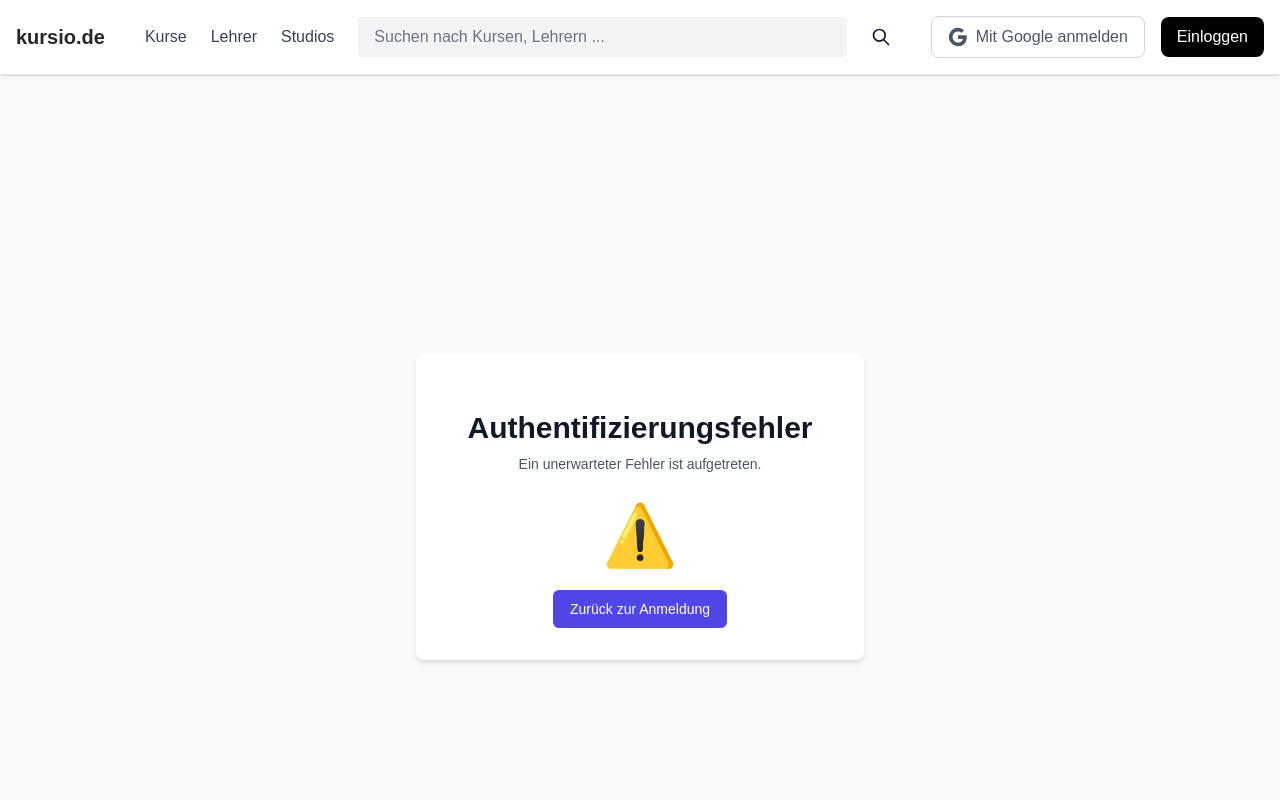
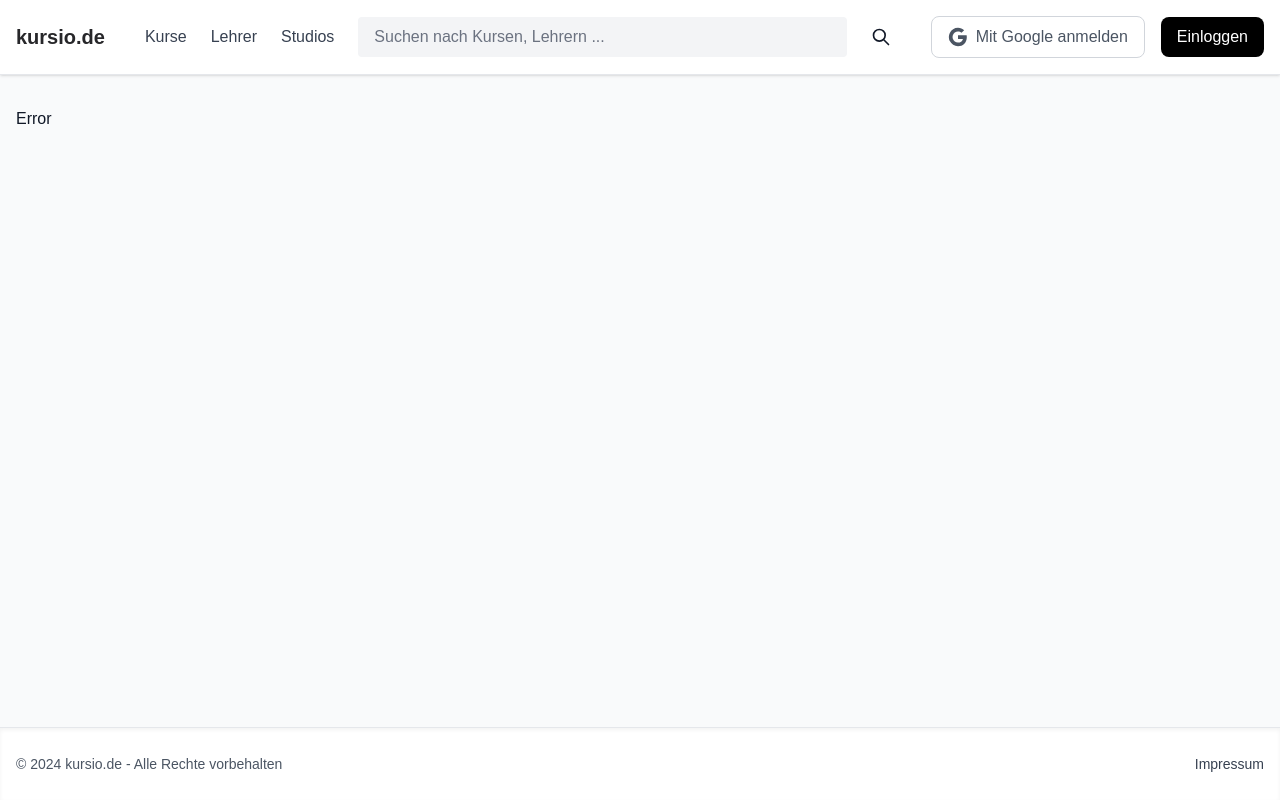
Before and after one commit to benjaminmock/pseo-blog, a Next.js app: page /auth/error in a window 1280 px wide. Shown: the top 800 px of the page. Built offline with nearby package versions, Linux system fonts and the light colour scheme; no server answers.

Commit message:
add new linkedin config

```diff
--- a/src/app/auth/error/page.tsx
+++ b/src/app/auth/error/page.tsx
@@ -1,46 +1,50 @@
 "use client";
 
-import { useSearchParams } from "next/navigation";
-import Link from "next/link";
+// import { useSearchParams } from "next/navigation";
+// import Link from "next/link";
+
+// export default function AuthErrorPage() {
+//   const searchParams = useSearchParams();
+//   const error = searchParams.get("error");
+
+//   const getErrorMessage = (errorCode: string | null) => {
+//     switch (errorCode) {
+//       case "Configuration":
+//         return "Es liegt ein Problem mit der Server-Konfiguration vor.";
+//       case "AccessDenied":
+//         return "Der Zugriff wurde verweigert.";
+//       case "Verification":
+//         return "Der Verifizierungslink ist ungültig oder abgelaufen.";
+//       case "OAuthCallback":
+//         return "Es gab ein Problem bei der Anmeldung mit LinkedIn. Bitte versuchen Sie es erneut.";
+//       default:
+//         return "Ein unerwarteter Fehler ist aufgetreten.";
+//     }
+//   };
+
+//   return (
+//     <div className="min-h-screen flex items-center justify-center bg-gray-50 py-12 px-4 sm:px-6 lg:px-8">
+//       <div className="max-w-md w-full space-y-8 bg-white p-8 rounded-lg shadow-md">
+//         <div className="text-center">
+//           <h2 className="mt-6 text-3xl font-bold text-gray-900">
+//             Authentifizierungsfehler
+//           </h2>
+//           <p className="mt-2 text-sm text-gray-600">{getErrorMessage(error)}</p>
+//           <div className="mt-8 text-6xl">⚠️</div>
+//           <div className="mt-6">
+//             <Link
+//               href="/login"
+//               className="inline-flex items-center justify-center px-4 py-2 border border-transparent text-sm font-medium rounded-md text-white bg-indigo-600 hover:bg-indigo-700 focus:outline-none focus:ring-2 focus:ring-offset-2 focus:ring-indigo-500"
+//             >
+//               Zurück zur Anmeldung
+//             </Link>
+//           </div>
+//         </div>
+//       </div>
+//     </div>
+//   );
+// }
 
 export default function AuthErrorPage() {
-  const searchParams = useSearchParams();
-  const error = searchParams.get("error");
-
-  const getErrorMessage = (errorCode: string | null) => {
-    switch (errorCode) {
-      case "Configuration":
-        return "Es liegt ein Problem mit der Server-Konfiguration vor.";
-      case "AccessDenied":
-        return "Der Zugriff wurde verweigert.";
-      case "Verification":
-        return "Der Verifizierungslink ist ungültig oder abgelaufen.";
-      case "OAuthCallback":
-        return "Es gab ein Problem bei der Anmeldung mit LinkedIn. Bitte versuchen Sie es erneut.";
-      default:
-        return "Ein unerwarteter Fehler ist aufgetreten.";
-    }
-  };
-
-  return (
-    <div className="min-h-screen flex items-center justify-center bg-gray-50 py-12 px-4 sm:px-6 lg:px-8">
-      <div className="max-w-md w-full space-y-8 bg-white p-8 rounded-lg shadow-md">
-        <div className="text-center">
-          <h2 className="mt-6 text-3xl font-bold text-gray-900">
-            Authentifizierungsfehler
-          </h2>
-          <p className="mt-2 text-sm text-gray-600">{getErrorMessage(error)}</p>
-          <div className="mt-8 text-6xl">⚠️</div>
-          <div className="mt-6">
-            <Link
-              href="/login"
-              className="inline-flex items-center justify-center px-4 py-2 border border-transparent text-sm font-medium rounded-md text-white bg-indigo-600 hover:bg-indigo-700 focus:outline-none focus:ring-2 focus:ring-offset-2 focus:ring-indigo-500"
-            >
-              Zurück zur Anmeldung
-            </Link>
-          </div>
-        </div>
-      </div>
-    </div>
-  );
+  return <div>Error</div>;
 }
--- a/src/auth.ts
+++ b/src/auth.ts
@@ -86,41 +86,41 @@ export const authOptions: AuthOptions = {
     //     },
     //   },
     // }),
+
     LinkedIn({
       clientId: process.env.LINKEDIN_CLIENT_ID!,
       clientSecret: process.env.LINKEDIN_CLIENT_SECRET!,
       authorization: {
+        url: "https://www.linkedin.com/oauth/v2/authorization",
+        params: { scope: "openid profile email" },
+      },
+      token: "https://www.linkedin.com/oauth/v2/accessToken",
+      client: {
+        token_endpoint_auth_method: "client_secret_post",
+      },
+      userinfo: {
+        url: "https://api.linkedin.com/v2/me",
         params: {
-          scope: "profile email", // ❌ Removed "openid" to avoid OpenID validation errors
+          projection: `(id,localizedFirstName,localizedLastName,profilePicture(displayImage~digitalmediaAsset:playableStreams))`,
         },
       },
-      idToken: false, // ✅ Explicitly disable ID token handling
-      userinfo: {
-        url: "https://api.linkedin.com/v2/me", // Correct LinkedIn API endpoint
-      },
       async profile(profile, tokens) {
-        const emailRes = await fetch(
+        const emailResponse = await fetch(
           "https://api.linkedin.com/v2/emailAddress?q=members&projection=(elements*(handle~))",
-          {
-            headers: {
-              Authorization: `Bearer ${tokens.access_token}`,
-            },
-          }
+          { headers: { Authorization: `Bearer ${tokens.access_token}` } }
         );
-        const emailData = await emailRes.json();
-        const email =
-          emailData.elements?.[0]?.["handle~"]?.emailAddress || null;
-
+        const emailData = await emailResponse.json();
         return {
-          id: profile.id, // LinkedIn uses 'id', not 'sub'
+          id: profile.id,
           name: `${profile.localizedFirstName} ${profile.localizedLastName}`,
-          email,
+          email: emailData?.elements?.[0]?.["handle~"]?.emailAddress,
           image:
-            profile.profilePicture?.["displayImage~"]?.elements[0]
-              ?.identifiers[0]?.identifier || null,
+            profile.profilePicture?.["displayImage~"]?.elements?.[0]
+              ?.identifiers?.[0]?.identifier,
           role: "user",
         };
       },
+      style: { logo: "/linkedin.svg", bg: "#069", text: "#fff" },
     }),
 
     EmailProvider({
@@ -147,16 +147,23 @@ export const authOptions: AuthOptions = {
       };
     },
     async redirect({ url, baseUrl }) {
-      // Always redirect to /intern after sign in
-      if (url.includes("/api/auth/signin") || url.includes("callback")) {
-        return `${baseUrl}/intern`;
-      }
       // Allows relative callback URLs
       if (url.startsWith("/")) return `${baseUrl}${url}`;
       // Allows callback URLs on the same origin
       else if (new URL(url).origin === baseUrl) return url;
       return baseUrl;
     },
+    async jwt({ token, account }) {
+      if (account) {
+        token.accessToken = account.access_token;
+        console.log("LinkedIn Access Token:", token.accessToken);
+      }
+      return token;
+    },
+    // async session({ session, token }) {
+    //   session.accessToken = token.accessToken;
+    //   return session;
+    // },
   },
   pages: {
     signIn: "/login",
@@ -165,7 +172,7 @@ export const authOptions: AuthOptions = {
   session: {
     strategy: "database",
   },
-  debug: process.env.NODE_ENV === "development",
+  debug: true, // Enable debug logs
 };
 
 // Helper function to get the session on the server side
```
